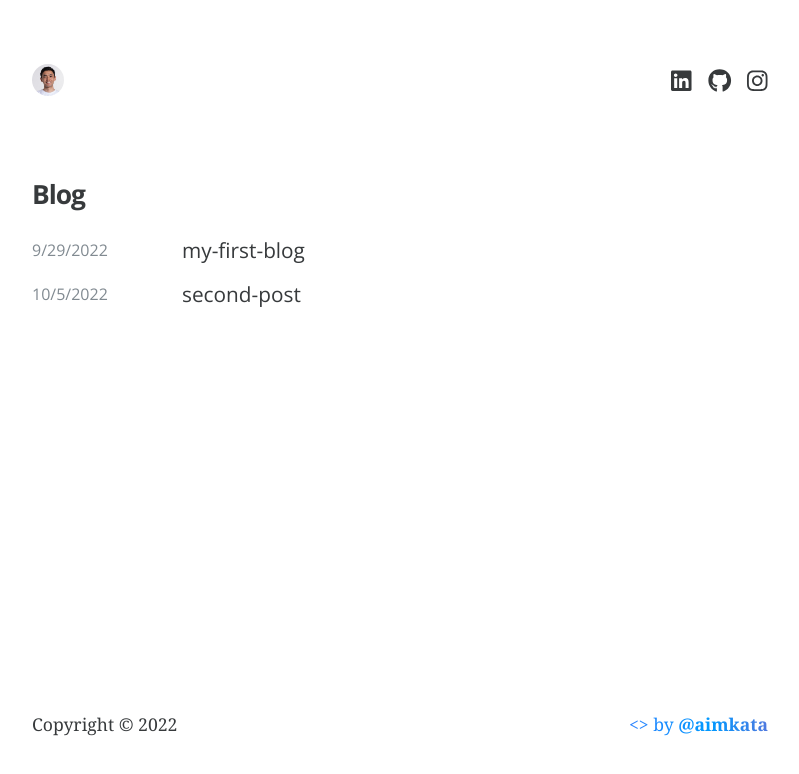
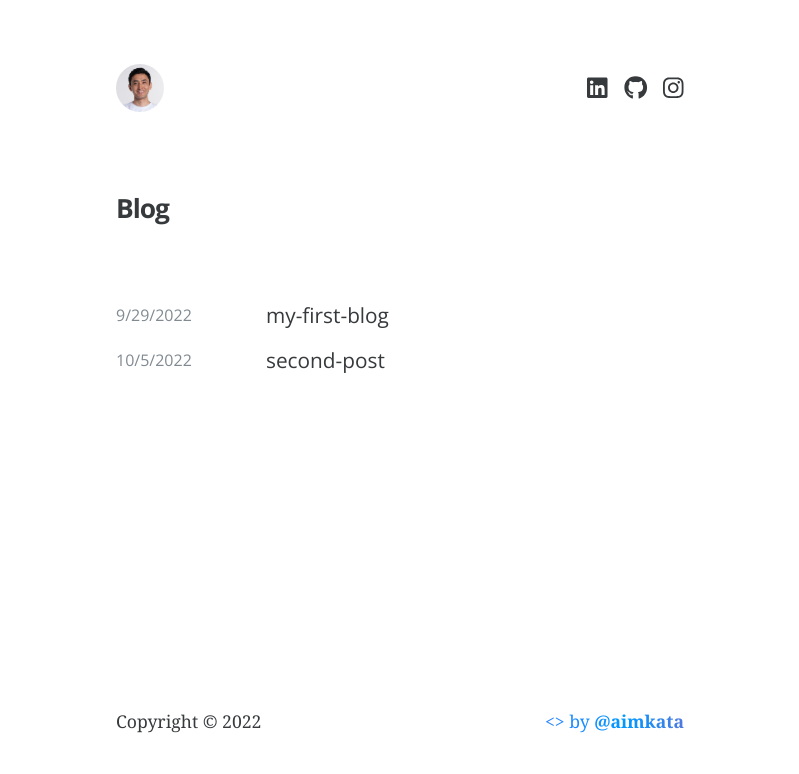
Before and after one commit to heyaibek/heyaibek.github.io, a React (Create React App) app: page /blog in a window 1280 px wide. Shown: the top 774 px of the page, without its empty margins (240-1039 px from the left). Built offline with nearby package versions, Linux system fonts and the light colour scheme.

Commit message:
add useTheme hook

```diff
--- a/src/app.js
+++ b/src/app.js
@@ -4,6 +4,7 @@ import { Footer, Header } from './components';
 import { Route, Routes } from 'react-router-dom';
 import { Blog, BlogPost, Home } from './pages';
 import { withBlog } from './hooks/useBlog';
+import { useTheme, withTheme } from './hooks/useTheme';
 
 const AppContainer = styled.div`
   display: flex;
@@ -14,16 +15,18 @@ const AppContainer = styled.div`
 
 const Main = styled.main`
   flex: 1;
-  max-width: 768px;
+  max-width: ${(props) => props.sizes.width}px;
   width: 100%;
   padding: 16px;
 `;
 
 const App = () => {
+  const { sizes } = useTheme();
+
   return (
     <AppContainer>
       <Header />
-      <Main>
+      <Main sizes={sizes}>
         <Routes>
           <Route exact path="/" element={<Home />} />
           <Route path="/blog" element={<Blog />} />
@@ -35,4 +38,4 @@ const App = () => {
   );
 };
 
-export default withBlog(App);
+export default withTheme(withBlog(App));
--- a/src/components/code.js
+++ b/src/components/code.js
@@ -5,19 +5,18 @@ import {
   atomOneDark as dark,
   atomOneLight as light,
 } from 'react-syntax-highlighter/dist/esm/styles/hljs';
+import { useTheme } from '../hooks/useTheme';
 
-light.hljs.padding = '2rem';
+light.hljs.padding = '16px';
 light.hljs.borderRadius = '8px';
 
-dark.hljs.padding = '2rem';
+dark.hljs.padding = '16px';
 dark.hljs.borderRadius = '8px';
 
 export const FinalCode = ({ children, className }) => {
   const [language, setLanguage] = useState(undefined);
-  const [isDark, setIsDark] = useState(
-    window.matchMedia && window.matchMedia('(prefers-color-scheme: dark)').matches
-  );
   const [isCopied, setIsCopied] = useState(false);
+  const { isDark } = useTheme();
 
   const setCopied = () => {
     setIsCopied(true);
@@ -31,13 +30,6 @@ export const FinalCode = ({ children, className }) => {
       setLanguage(className.replace('lang-', ''));
     }
   }, [className]);
-
-  useEffect(() => {
-    let listener = (event) => {
-      setIsDark(event.matches);
-    };
-    window.matchMedia('(prefers-color-scheme: dark)').addEventListener('change', listener);
-  }, []);
 
   return (
     <div className="code">
--- a/src/components/footer.js
+++ b/src/components/footer.js
@@ -1,19 +1,19 @@
 import React from 'react';
 import styled from 'styled-components';
+import { useTheme } from '../hooks/useTheme';
 
 const FooterContainer = styled.footer`
   width: 100%;
-  max-width: 768px;
+  max-width: ${(props) => props.sizes.width}px;
   display: flex;
   flex-direction: row;
   align-items: center;
   justify-content: space-between;
-  gap: 8px;
-  padding: 64px 16px;
+  gap: ${(props) => props.sizes.gap}px;
+  padding: ${(props) => props.sizes.padding * 4}px ${(props) => props.sizes.padding}px;
 
   @media (max-width: 600px) {
     flex-direction: column;
-    gap: 8px;
   }
 `;
 
@@ -37,11 +37,15 @@ const Rainbow = styled.p`
   }
 `;
 
-export const Footer = () => (
-  <FooterContainer>
+export const Footer = () => {
+  const { sizes } = useTheme();
+
+  return (
+    <FooterContainer sizes={sizes}>
       <p>Copyright &copy; 2022</p>
       <Rainbow>
         &lt;&gt; by <strong>@aimkata</strong>
       </Rainbow>
     </FooterContainer>
   );
+};
--- a/src/components/header/header.js
+++ b/src/components/header/header.js
@@ -2,32 +2,27 @@ import React from 'react';
 import styled from 'styled-components';
 import { NavLink } from 'react-router-dom';
 import Ava from './assets/ava.jpg';
-
-const sizes = {
-  gap: 16,
-  image: 32,
-  padding: 16,
-};
+import { useTheme } from '../../hooks/useTheme';
 
 const HeaderContainer = styled.header`
   width: 100%;
-  max-width: 768px;
+  max-width: ${(props) => props.sizes.width}px;
   display: flex;
   justify-content: space-between;
   align-items: center;
-  padding: ${sizes.padding * 4}px ${sizes.padding}px;
+  padding: ${(props) => props.sizes.padding * 4}px ${(props) => props.sizes.padding}px;
 
   @media (max-width: 600px) {
     flex-direction: column;
     align-items: flex-start;
-    gap: ${sizes.gap}px;
+    gap: ${(props) => props.sizes.gap}px;
   }
 `;
 
 const Title = styled(NavLink)`
   display: flex;
   align-items: center;
-  gap: ${sizes.gap}px;
+  gap: ${(props) => props.sizes.gap}px;
 
   &:before {
     display: none;
@@ -40,18 +35,18 @@ const Title = styled(NavLink)`
   @media (max-width: 600px) {
     width: 100%;
     flex-direction: column;
-    gap: ${sizes.gap / 2}px;
+    gap: ${(props) => props.sizes.gap / 2}px;
   }
 `;
 
 const Nav = styled.nav`
   display: flex;
   justify-content: center;
-  gap: ${sizes.gap}px;
+  gap: ${(props) => props.sizes.gap}px;
 
   @media (max-width: 600px) {
     width: 100%;
-    gap: ${sizes.gap / 2}px;
+    gap: ${(props) => props.sizes.gap / 2}px;
   }
 
   & > a:hover {
@@ -72,23 +67,26 @@ const Nav = styled.nav`
 `;
 
 const Image = styled.img`
-  width: ${sizes.image}px;
-  height: ${sizes.image}px;
-  border-radius: ${sizes.image / 2}px;
+  width: ${(props) => props.sizes.profileImage}px;
+  height: ${(props) => props.sizes.profileImage}px;
+  border-radius: ${(props) => props.sizes.profileImage / 2}px;
 
   @media (max-width: 600px) {
-    width: ${sizes.image * 2}px;
-    height: ${sizes.image * 2}px;
-    border-radius: ${sizes.image}px;
+    width: ${(props) => props.sizes.profileImage * 2}px;
+    height: ${(props) => props.sizes.profileImage * 2}px;
+    border-radius: ${(props) => props.sizes.profileImage}px;
   }
 `;
 
-export const Header = () => (
-  <HeaderContainer>
-    <Title to="/">
-      <Image src={Ava} alt="Aibek Mazhitov" />
+export const Header = () => {
+  const { sizes } = useTheme();
+
+  return (
+    <HeaderContainer sizes={sizes}>
+      <Title sizes={sizes} to="/">
+        <Image sizes={sizes} src={Ava} alt="Aibek Mazhitov" />
       </Title>
-    <Nav>
+      <Nav sizes={sizes}>
         <a
           className="social linkedin"
           href="https://linkedin.com/in/aimazh"
@@ -116,3 +114,4 @@ export const Header = () => (
       </Nav>
     </HeaderContainer>
   );
+};
--- a/src/components/index.js
+++ b/src/components/index.js
@@ -1,8 +1,6 @@
 export * from './header';
-export * from './nav';
 export * from './footer';
 export * from './profile';
-export * from './posts';
 export * from './posts-widget';
 export * from './code';
 export * from './playlist';
--- a/src/components/nav.js
+++ /dev/null
@@ -1,22 +0,0 @@
-import React from 'react';
-
-export const Nav = () => (
-  <nav>
-    <a href="https://linkedin.com/in/aimazh" target="_blank" rel="noopener noreferrer">
-      <i className="fab fa-linkedin fa-lg" />
-    </a>
-    <a href="https://instagram.com/aimkatagoi" target="_blank" rel="noopener noreferrer">
-      <i className="fab fa-instagram fa-lg" />
-    </a>
-    <a href="https://github.com/aimazh" target="_blank" rel="noopener noreferrer">
-      <i className="fab fa-github fa-lg" />
-    </a>
-    <a href="https://hyperfollow.com/brakata" target="_blank" rel="noopener noreferrer">
-      <i className="fab fa-spotify fa-lg" />
-    </a>
-    <a href="https://chksnd.app" target="_blank" rel="noopener noreferrer">
-      <i className="fas fa-globe fa-lg" />
-      <span>chksnd</span>
-    </a>
-  </nav>
-);
--- a/src/components/posts-widget.js
+++ b/src/components/posts-widget.js
@@ -9,7 +9,6 @@ const Post = styled(NavLink)`
   font-size: 1.3rem;
   font-family: var(--font-title);
   font-weight: 400;
-  color: var(--text-color);
 
   &:before {
     display: none;
--- a/src/components/posts.js
+++ /dev/null
@@ -1,43 +0,0 @@
-import React, { useEffect } from 'react';
-import Markdown from 'markdown-to-jsx';
-import { Code } from './';
-import filenames from '../_posts/index.json';
-
-export const Posts = () => {
-  const [posts, setPosts] = React.useState([]);
-
-  const loadPost = async (filename) => {
-    const file = await import(`../_posts/${filename}`);
-    const res = await fetch(file.default);
-    const data = await res.text();
-    return (
-      <Markdown
-        key={filename}
-        options={{
-          overrides: {
-            pre: {
-              component: Code,
-            },
-          },
-        }}
-      >
-        {data}
-      </Markdown>
-    );
-  };
-
-  useEffect(() => {
-    setPosts([]);
-    filenames.forEach(async (filename) => {
-      const post = await loadPost(filename);
-      setPosts((prevState) => [...prevState, post]);
-    });
-  }, []);
-
-  return (
-    <div>
-      <h2>Blog posts</h2>
-      <div>{posts}</div>
-    </div>
-  );
-};
--- /dev/null
+++ b/src/hooks/useTheme.js
@@ -0,0 +1,70 @@
+import { createContext, useContext, useEffect, useState } from 'react';
+
+const colors = {
+  light: {
+    bg: ' #ffffff',
+    bgOffset: ' #f7f7f9',
+    text: '#373a3c',
+    textOffset: '#818a91',
+    border: ' #eceeef',
+    primary: ' #ff335f',
+    primaryOffset: ' #ff1447',
+    secondary: '#43a9a3',
+  },
+  dark: {
+    bg: '#0e141b',
+    bgOffset: '#252526',
+    text: '#ffffff',
+    textOffset: '#818a91',
+    border: '#2d2d2d',
+    primary: '#ff5277',
+    primaryOffset: '#ff2957',
+    secondary: '#43a9a3',
+  },
+};
+
+const defaultValue = {
+  sizes: {
+    profileImage: 48,
+    width: 600,
+    padding: 16,
+    gap: 16,
+  },
+  fonts: {
+    text: "'Noto Serif', serif",
+    title: "'Open Sans', sans-serif",
+  },
+  isDark: false,
+  colors: colors.light,
+};
+
+export const AppTheme = createContext(defaultValue);
+
+export function withTheme(Component) {
+  return () => {
+    const [isDark, setIsDark] = useState(false);
+
+    useEffect(() => {
+      let listener = (event) => {
+        setIsDark(event.matches);
+      };
+      window.matchMedia('(prefers-color-scheme: dark)').addEventListener('change', listener);
+    }, []);
+
+    return (
+      <AppTheme.Provider
+        value={{
+          ...defaultValue,
+          isDark,
+          colors: isDark ? colors.dark : colors.light,
+        }}
+      >
+        <Component />
+      </AppTheme.Provider>
+    );
+  };
+}
+
+export function useTheme() {
+  return useContext(AppTheme);
+}
--- a/src/index.js
+++ b/src/index.js
@@ -50,11 +50,18 @@ body {
   font-size: 1.1rem;
   background-color: var(--color-bg);
   color: var(--color-text);
+  line-height: 1.8rem;
+}
+
+pre {
+  line-height: 1.2rem;
 }
 
 h1,h2,h3,h4,h5,h6 {
   font-family: var(--font-title);
   letter-spacing: -1px;
+  line-height: 2rem;
+  margin-bottom: 3rem;
 }
 
 a {
--- a/src/index.scss
+++ /dev/null
@@ -1,76 +0,0 @@
-@import url('https://fonts.googleapis.com/css2?family=Noto+Serif:ital,wght@0,400;0,700;1,400;1,700&display=swap');
-@import url('https://fonts.googleapis.com/css2?family=Open+Sans:wght@400;700&display=swap');
-
-:root {
-  // fonts
-  --font: 'Noto Serif', serif;
-  --font-title: 'Open Sans', sans-serif;
-
-  // colors
-  --bg-color: #ffffff;
-  --footer-color: #f7fafb;
-  --main-color: #56949f;
-  --text-color: #3a4145;
-}
-
-@media (prefers-color-scheme: dark) {
-  :root {
-    // colors
-    --bg-color: #2d394d;
-    --main-color: #56949f;
-    --text-color: #fffaf8;
-  }
-}
-
-* {
-  margin: 0;
-  padding: 0;
-  box-sizing: border-box;
-}
-
-html,
-body {
-  font-family: var(--font);
-  background-color: var(--bg-color);
-  color: var(--text-color);
-}
-
-html,
-body,
-#root {
-  height: 100%;
-}
-
-a {
-  color: var(--main-color);
-  text-decoration: none;
-  transition: color 0.16s;
-}
-
-a:hover {
-  color: var(--text-color) !important;
-}
-
-h1,
-h2,
-h3,
-h4,
-h5,
-h6 {
-  font-family: var(--font-title);
-  letter-spacing: -2px;
-}
-
-ul {
-  margin-left: 1em;
-}
-
-img[alt=h200] {
-  max-height: 200px;
-}
-
-.container {
-  width: 100%;
-  max-width: 768px;
-  margin: 0 auto;
-}
--- a/src/pages/home.js
+++ b/src/pages/home.js
@@ -14,7 +14,6 @@ const Subtitle = styled.h2`
 const Headline = styled.h1`
   font-size: 2.5rem;
   letter-spacing: -2px;
-  margin-bottom: 16px;
 
   @media (max-width: 600px) {
     font-size: 1.5rem;
```
Lines whose indentation alone changed are shown as unchanged.
